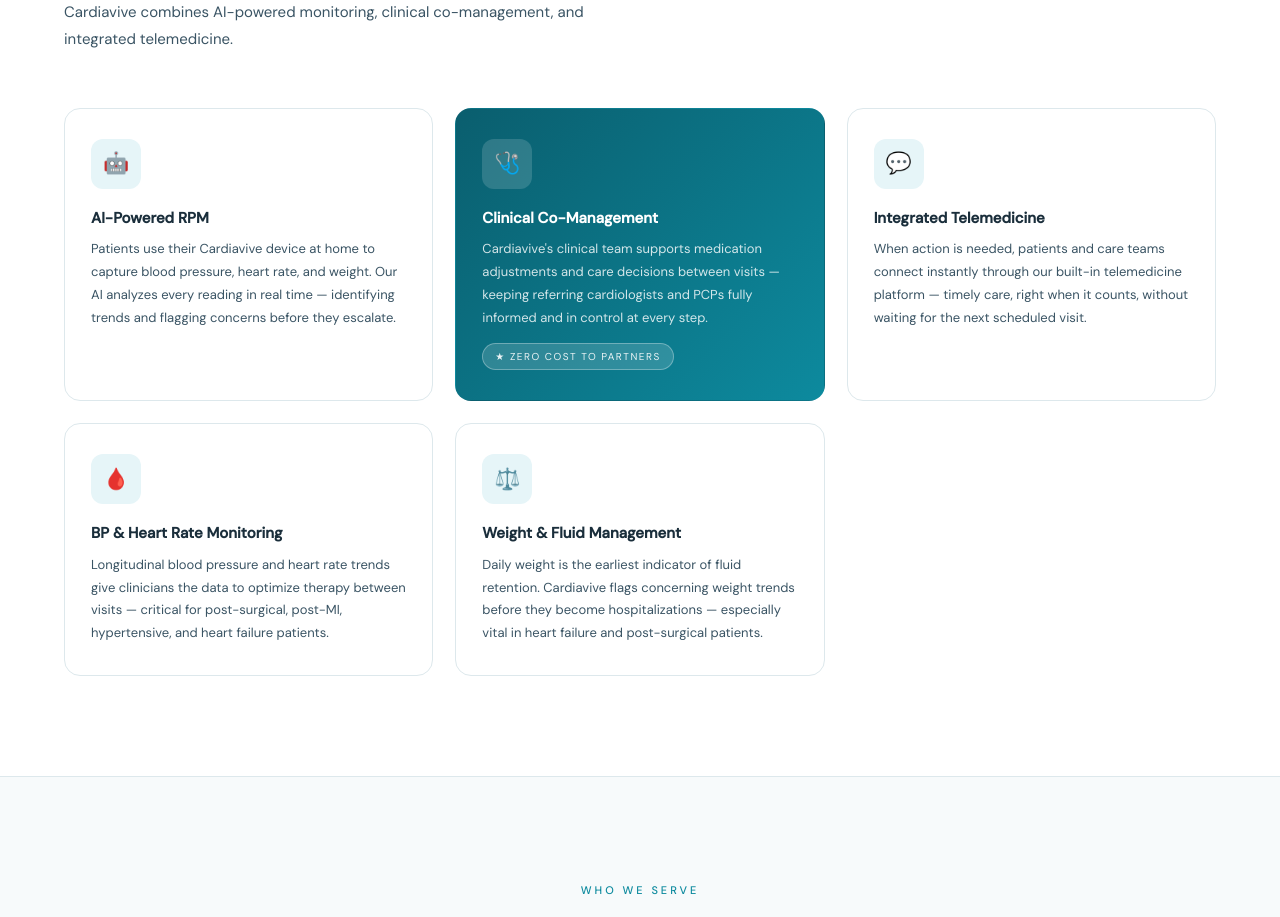
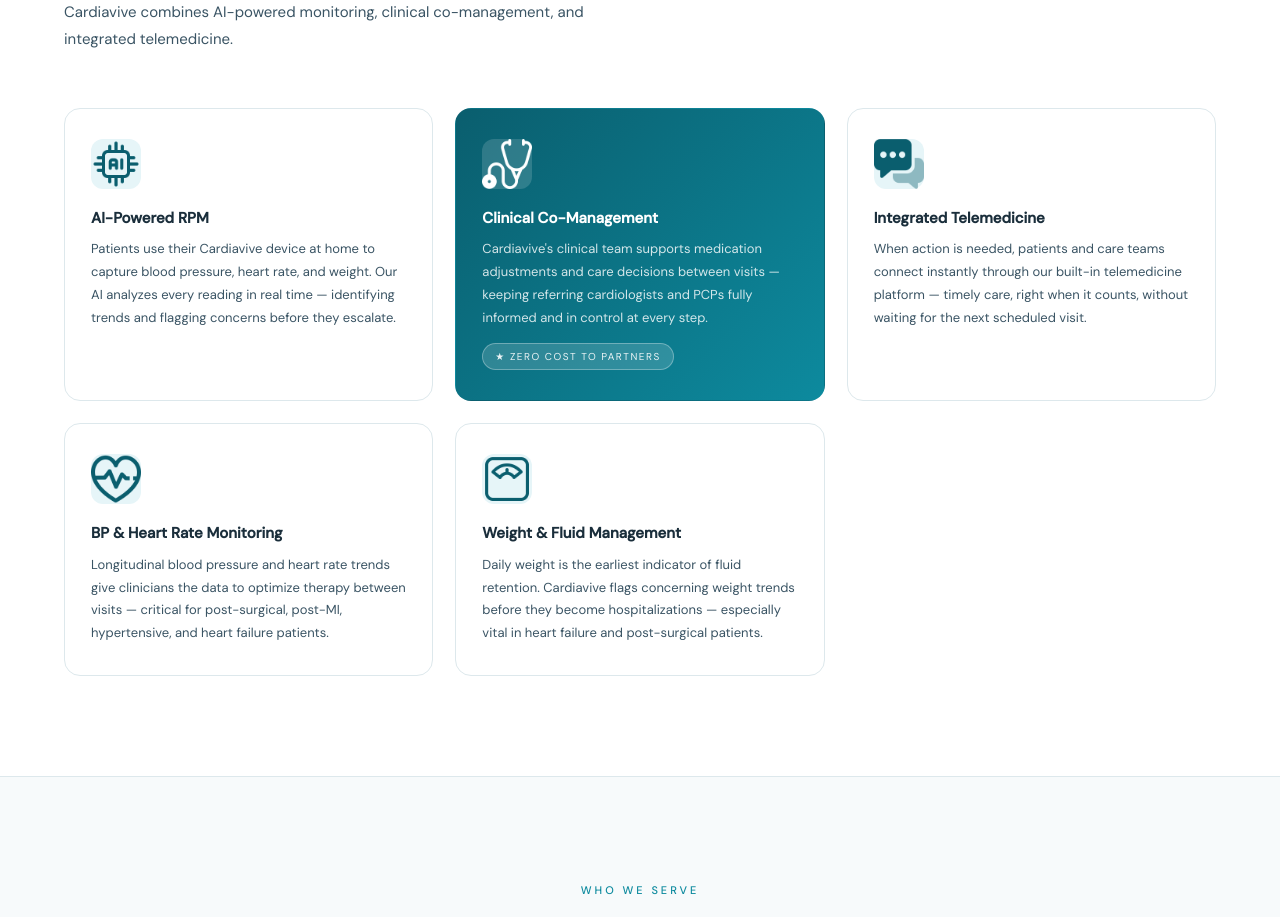
Before and after one commit to glindas-sparkle/cardiavive, a React (Vite) app: page / in a window 1280 px wide. Shown: the part 2200-3117 px from the top of the page. Built offline with nearby package versions, Linux system fonts and the light colour scheme.

Commit message:
Update Solution.jsx
replacing emojis with on brand icons

```diff
--- a/src/components/Solution.jsx
+++ b/src/components/Solution.jsx
@@ -2,32 +2,32 @@
 
 const features = [
   {
-    icon: '🤖',
+    icon: '/icon-ai-rpm.png',
     title: 'AI-Powered RPM',
     desc: 'Patients use their Cardiavive device at home to capture blood pressure, heart rate, and weight. Our AI analyzes every reading in real time — identifying trends and flagging concerns before they escalate.',
     accent: false,
   },
   {
-    icon: '🩺',
+    icon: '/icon-clinical-co-management.png',
     title: 'Clinical Co-Management',
     desc: "Cardiavive's clinical team supports medication adjustments and care decisions between visits — keeping referring cardiologists and PCPs fully informed and in control at every step.",
     accent: true,
     badge: '★ Zero Cost to Partners',
   },
   {
-    icon: '💬',
+    icon: '/icon-integrated-telemedicine.png',
     title: 'Integrated Telemedicine',
     desc: 'When action is needed, patients and care teams connect instantly through our built-in telemedicine platform — timely care, right when it counts, without waiting for the next scheduled visit.',
     accent: false,
   },
   {
-    icon: '🩸',
+    icon: '/icon-bp-heartrate.png',
     title: 'BP & Heart Rate Monitoring',
     desc: 'Longitudinal blood pressure and heart rate trends give clinicians the data to optimize therapy between visits — critical for post-surgical, post-MI, hypertensive, and heart failure patients.',
     accent: false,
   },
   {
-    icon: '⚖️',
+    icon: '/icon-weight-fluid.png',
     title: 'Weight & Fluid Management',
     desc: 'Daily weight is the earliest indicator of fluid retention. Cardiavive flags concerning weight trends before they become hospitalizations — especially vital in heart failure and post-surgical patients.',
     accent: false,
@@ -47,7 +47,13 @@
       <div className="features-grid">
         {features.map((f) => (
           <div className={`feature-card${f.accent ? ' accent' : ''}`} key={f.title}>
-            <div className="feature-icon-wrap">{f.icon}</div>
+            <div className="feature-icon-wrap">
+              <img
+                src={f.icon}
+                alt={f.title}
+                style={{ width: '100%', height: '100%', objectFit: 'cover', display: 'block' }}
+              />
+            </div>
             <div className="feature-title">{f.title}</div>
             <div className="feature-desc">{f.desc}</div>
             {f.badge && <div className="medicare-badge">{f.badge}</div>}
```
